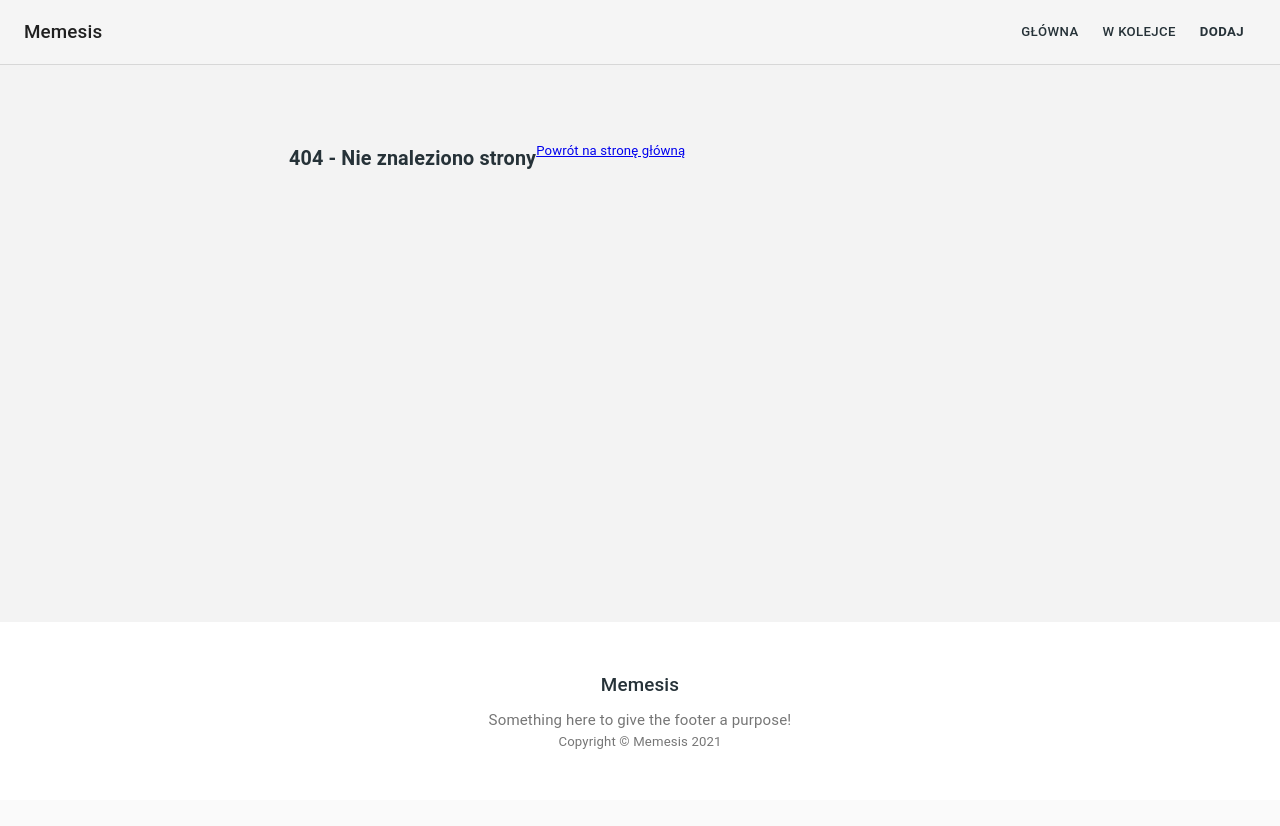
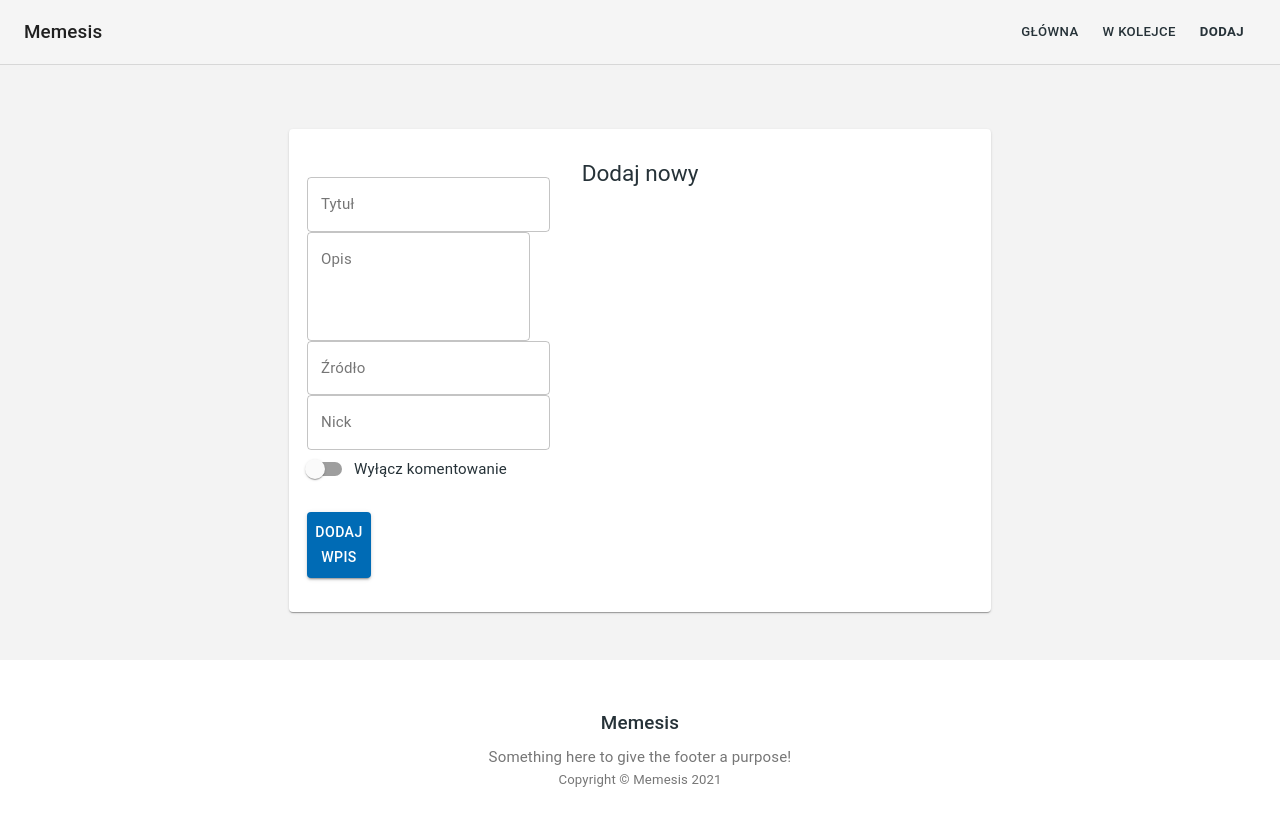
Before and after one commit to mbuczek007/memesisv2-app-frontend, a React (Create React App) app: page /add in a window 1280 px wide. Before the commit this address had no page. Shown: the top 826 px of the page. Before the commit the page ends 800 px from the top, so only its background shows below. Built offline with nearby package versions, Linux system fonts and the light colour scheme.

Commit message:
create add new entry page and logic

```diff
--- a/package.json
+++ b/package.json
@@ -15,6 +15,7 @@
     "react": "^17.0.2",
     "react-dom": "^17.0.2",
     "react-helmet-async": "^1.0.9",
+    "react-hook-form": "^7.12.2",
     "react-router-dom": "^5.2.0",
     "react-scripts": "4.0.3",
     "web-vitals": "^1.1.2"
--- a/src/app/App.js
+++ b/src/app/App.js
@@ -4,6 +4,7 @@ import { HelmetProvider } from 'react-helmet-async';
 import { Route, Switch } from 'react-router-dom';
 import AppTheme from './theme/AppTheme';
 import Entries from './components/Entries';
+import AddEntry from './components/AddEntry';
 import Container from '@material-ui/core/Container';
 import Grid from '@material-ui/core/Grid';
 import Header from './components/Header';
@@ -24,6 +25,9 @@ const App = () => {
                 </Route>
                 <Route path='/pending' exact>
                   <Entries key='pending' status='pending' />
+                </Route>
+                <Route path='/add' exact>
+                  <AddEntry />
                 </Route>
                 <Route>
                   <NotFound />
--- /dev/null
+++ b/src/app/components/AddEntry.js
@@ -0,0 +1,182 @@
+import React, { useState } from 'react';
+import styled from '@emotion/styled';
+import PageTitle from './PageTitle';
+import Typography from '@material-ui/core/Typography';
+import Grid from '@material-ui/core/Grid';
+import Paper from '@material-ui/core/Paper';
+import TextField from '@material-ui/core/TextField';
+import ButtonLoading from './ButtonLoading';
+import Switch from '@material-ui/core/Switch';
+import FormControlLabel from '@material-ui/core/FormControlLabel';
+import Alert from '@material-ui/lab/Alert';
+import { useForm } from 'react-hook-form';
+import EntryDataService from '../../services/entry.service';
+
+const AddEntry = () => {
+  const initialAdditionalSettings = {
+    disableComments: false,
+    sourceTypeId: 1,
+  };
+  const [loading, setLoading] = useState(false);
+  const [additionalSettings, setAdditionalSettings] = useState(
+    initialAdditionalSettings
+  );
+  const [resultStatus, setResultStatus] = useState({
+    message: null,
+    type: 'error',
+  });
+
+  const {
+    register,
+    formState: { errors },
+    handleSubmit,
+    reset,
+  } = useForm({
+    mode: 'onChange',
+  });
+
+  const onSubmit = (data) => {
+    setLoading(true);
+    EntryDataService.createEntry({
+      title: data.entryTitle,
+      description: data.entryDescription,
+      source: 'image_from_app.png',
+      source_info: data.entrySourceInfo,
+      nick_name: data.entryNick,
+      disable_comments: additionalSettings.disableComments,
+      source_type_id: additionalSettings.sourceTypeId,
+    })
+      .then((response) => {
+        setLoading(false);
+        reset();
+        setAdditionalSettings(initialAdditionalSettings);
+        setResultStatus({
+          ...resultStatus,
+          message: 'Wpis został pomyślnie dodany',
+          type: 'success',
+        });
+      })
+      .catch((e) => {
+        setLoading(false);
+        setResultStatus({
+          ...resultStatus,
+          message: e.response.data.message,
+          type: 'error',
+        });
+      });
+  };
+
+  return (
+    <Grid item xs={12} sm={12} md={12}>
+      <PageTitle title='Dodaj nowy wpis' />
+      <StyledPaper>
+        <Typography align='center' component='h2' variant='h5' color='inherit'>
+          Dodaj nowy
+        </Typography>
+
+        {resultStatus.message && (
+          <Alert severity={resultStatus.type}>{resultStatus.message}</Alert>
+        )}
+
+        <Grid container spacing={3}>
+          <form onSubmit={handleSubmit(onSubmit)} encType='multipart/form-data'>
+            <Grid item xs={12} sm={12}>
+              <TextField
+                error={errors.entryTitle ? true : false}
+                id='entry-title'
+                label='Tytuł'
+                helperText={errors.entryTitle && errors.entryTitle.message}
+                variant='outlined'
+                {...register('entryTitle', {
+                  required: 'To pole jest wymagane',
+                  minLength: {
+                    value: 3,
+                    message: 'Tytuł powinien mieć minimum 3 znaki',
+                  },
+                  maxLength: {
+                    value: 200,
+                    message: 'Tytuł moze zawierać maksymalnie 200 znaków',
+                  },
+                })}
+              />
+            </Grid>
+            <Grid item xs={12} sm={12}>
+              <TextField
+                id='entry-description'
+                label='Opis'
+                multiline
+                rows={4}
+                variant='outlined'
+                {...register('entryDescription')}
+              />
+            </Grid>
+
+            <Grid item xs={12} sm={12}>
+              <TextField
+                id='entry-source-info'
+                label='Źródło'
+                rows={4}
+                variant='outlined'
+                {...register('entrySourceInfo', {
+                  maxLength: {
+                    value: 1000,
+                    message: 'Tytuł moze zawierać maksymalnie 1000 znaków',
+                  },
+                })}
+              />
+            </Grid>
+
+            <Grid item xs={12} sm={12}>
+              <TextField
+                error={errors.entryNick ? true : false}
+                id='entry-nick'
+                label='Nick'
+                helperText={errors.entryNick && errors.entryNick.message}
+                variant='outlined'
+                {...register('entryNick', {
+                  required: 'To pole jest wymagane',
+                  minLength: {
+                    value: 3,
+                    message: 'Nick powinien zawierać minimum 3 znaki',
+                  },
+                  maxLength: {
+                    value: 50,
+                    message: 'Nick moze zawierać maksymalnie 50 znaków',
+                  },
+                })}
+              />
+            </Grid>
+
+            <Grid item xs={12} sm={12}>
+              <FormControlLabel
+                control={
+                  <Switch
+                    checked={additionalSettings.disableComments}
+                    onChange={(e) => {
+                      setAdditionalSettings({
+                        ...additionalSettings,
+                        [e.target.name]: e.target.checked,
+                      });
+                    }}
+                    name='disableComments'
+                  />
+                }
+                label='Wyłącz komentowanie'
+              />
+            </Grid>
+
+            <Grid item xs={12} md={3}>
+              <ButtonLoading loading={loading} ctaText='Dodaj Wpis' />
+            </Grid>
+          </form>
+        </Grid>
+      </StyledPaper>
+    </Grid>
+  );
+};
+
+const StyledPaper = styled(Paper)`
+  padding: 30px;
+`;
+
+export default AddEntry;
--- /dev/null
+++ b/src/app/components/ButtonLoading.js
@@ -0,0 +1,40 @@
+import React from 'react';
+import Button from '@material-ui/core/Button';
+import CircularProgress from '@material-ui/core/CircularProgress';
+import styled from '@emotion/styled';
+
+const ButtonLoading = ({ loading, ctaText, isDisabled }) => {
+  return (
+    <ButtonWrapper>
+      <StyledButton
+        type='submit'
+        size='large'
+        fullWidth
+        variant='contained'
+        color='primary'
+        disabled={loading || isDisabled}
+      >
+        {ctaText}
+      </StyledButton>
+      {loading && <Loader color='primary' size={24} />}
+    </ButtonWrapper>
+  );
+};
+
+const ButtonWrapper = styled.div`
+  position: relative;
+`;
+
+const StyledButton = styled(Button)`
+  margin: ${({ theme }) => theme.spacing(3, 0, 2)};
+`;
+
+const Loader = styled(CircularProgress)`
+  position: absolute;
+  top: 50%;
+  left: 50%;
+  margin-top: -9px;
+  margin-left: -12px;
+`;
+
+export default ButtonLoading;
--- a/src/app/components/NotFound.js
+++ b/src/app/components/NotFound.js
@@ -1,9 +1,11 @@
 import React from 'react';
+import styled from '@emotion/styled';
 import { Link } from 'react-router-dom';
 import { Helmet } from 'react-helmet-async';
+import Grid from '@material-ui/core/Grid';
 
 const NotFound = () => (
-  <>
+  <StyledGrid item xs={12} sm={12} md={12}>
     <Helmet>
       <title>Błąd 404</title>
     </Helmet>
@@ -11,7 +13,11 @@ const NotFound = () => (
     <p>
       <Link to='/'>Powrót na stronę główną</Link>
     </p>
-  </>
+  </StyledGrid>
 );
 
+const StyledGrid = styled(Grid)`
+  text-align: center;
+`;
+
 export default NotFound;
```
Also changed, not shown: 1 other file (tests, documents, lock files or other folders).
